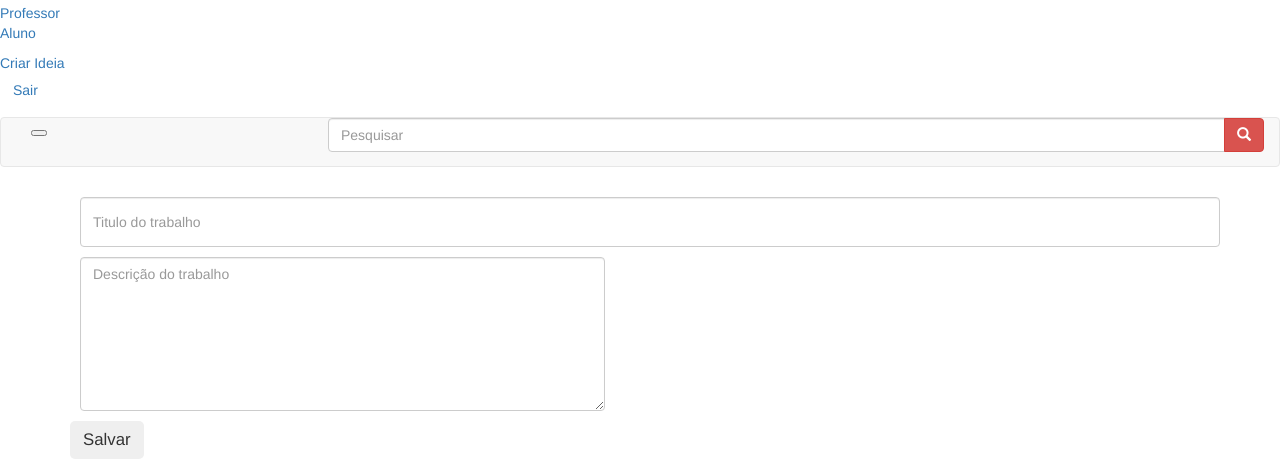
After one commit to jacksonWiller/Lano-app-MA, a Symfony app: template templates/ideia/cadastrar_ideia.html.twig in a window 1280 px wide. The commit adds this page. Shown: the part 546-1010 px from the top of the page. Run offline with Twig, Linux system fonts and the light colour scheme; the template is opened without the code that fills it, so the values that code supplies are empty; form fields are guessed from the names that the template uses; style sheets or scripts are compiled from the project's sources; some libraries are stand-ins or nearby versions.

Commit message:
fazendo crud ideias

```diff
--- a/assets/css/app.scss
+++ b/assets/css/app.scss
@@ -1,3 +1,4 @@
 @import url('https://maxcdn.bootstrapcdn.com/font-awesome/4.7.0/css/font-awesome.min.css');
 @import url('base.css');
 @import url('cards.css');
+@import url('cadastro-ideia.css');
--- a/assets/css/base.css
+++ b/assets/css/base.css
@@ -33,6 +33,7 @@ a, a:hover, a:focus {
 
 #content {
     background: #eee !important;
+    width: 100%;
 }
 
 .navbar {
--- /dev/null
+++ b/assets/css/cadastro-ideia.css
@@ -0,0 +1,13 @@
+
+.cadastro-ideia {
+    height: 50px;
+    margin: 10px;
+}
+
+.btn-salvar{
+    text-align: center;
+    font-size: 1.2em !important;
+    display: block;
+    border-radius: 5px;
+    margin-bottom: 5px;
+}
--- a/src/Entity/Usuario.php
+++ b/src/Entity/Usuario.php
@@ -145,4 +145,10 @@ class Usuario implements UserInterface
 
         return $this;
     }
+
+    public function __toString()
+    {
+        return $this->getNome();
+    }
+
 }
--- a/templates/base.html.twig
+++ b/templates/base.html.twig
@@ -45,7 +45,7 @@
                 <ul class="list-unstyled components">
 
                     <li>
-                        <a href="#">Ideia</a>
+                        <a href="{{ path('ideia_index') }}">Ideia</a>
                     </li>
                     <li>
                         <a href="#">Professor</a>
@@ -56,8 +56,8 @@
                 </ul>
 
                 <ul class="list-unstyled CTAs">
-                    <li><a href="" class="download">Criar Ideia</a></li>
-                    <li><a href="" class="btn btn-outline-primary mr-2">Sair</a></li>
+                    <li><a href="{{ path('ideia_new') }} " class="download">Criar Ideia</a></li>
+                    <li><a href="{{ path('logout') }}" class="btn btn-outline-primary mr-2">Sair</a></li>
                 </ul>
             </nav>
 
--- a/templates/ideia/_delete_form.html.twig
+++ b/templates/ideia/_delete_form.html.twig
@@ -1,5 +1,5 @@
-<form method="post" action="{{ path('ideia_delete', {'id': ideium.id}) }}" onsubmit="return confirm('Are you sure you want to delete this item?');">
+<form method="post" action="{{ path('ideia_delete', {'id': ideias.id}) }}" onsubmit="return confirm('Are you sure you want to delete this item?');">
     <input type="hidden" name="_method" value="DELETE">
-    <input type="hidden" name="_token" value="{{ csrf_token('delete' ~ ideium.id) }}">
-    <button class="btn">Delete</button>
+    <input type="hidden" name="_token" value="{{ csrf_token('delete' ~ ideias.id) }}">
+    <button class="btn" id="btn-delete" >Delete</button>
 </form>
--- /dev/null
+++ b/templates/ideia/cadastrar_ideia.html.twig
@@ -0,0 +1,36 @@
+{%  extends 'base.html.twig' %}
+
+{% block main %}
+
+<div class="container" id="" >
+
+ {{ form_start(form,{'attr': {'novalidate':'novalidate','class':'needs-validation, form-signin '}}) }}
+
+
+                    {{ form_widget(form.titulo,
+                    { 'attr': {
+                        'class': 'form-control cadastro-ideia',
+                        'placeholder':'Titulo do trabalho',
+                        'id':'cadastro-ideia-form-titulo'
+                    }})}}
+
+
+
+                    {{ form_widget(form.descricao,
+                    { 'attr': {
+                        'class': 'form-control cadastro-ideia',
+                        'placeholder':'Descrição do trabalho',
+                        'style' : 'width:525px',
+                        'rows' : '7',
+
+                    }})}}
+
+
+
+
+    <button class="btn btn-salvar">{{ button_label|default('Salvar') }}</button>
+{{ form_end(form) }}
+
+</div>
+
+{% endblock %}
--- a/templates/security/cadastro.html.twig
+++ b/templates/security/cadastro.html.twig
@@ -8,6 +8,8 @@
 
 
 <div class="card card-container">
+
+<div class="cadastro-ideia-container">
 
 <img id="profile-img" class="profile-img-card" src="images/Logo Lano.png" />
             <p id="profile-name" class="profile-name-card"></p>
@@ -57,7 +59,7 @@
          </form>
 
 </div>
-
+</div>
 
 {% endblock %}
 {% block footer_links %}{% endblock %}
```
Also changed, not shown: assets/css/cards.css (+16 -0 lines), src/Controller/IdeiaController.php (+14 -5 lines), src/Form/IdeiaType.php (+10 -2 lines), templates/ideia/index.html.twig (+12 -3 lines).
